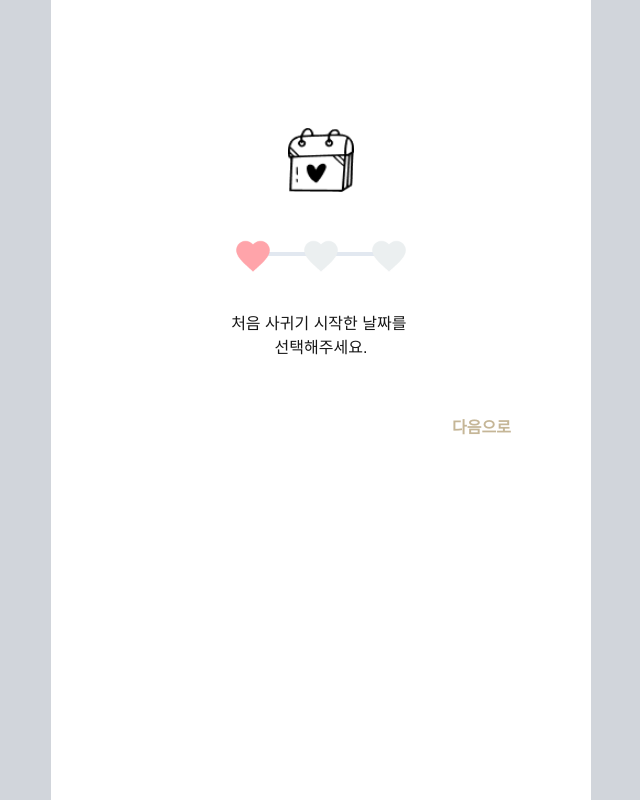
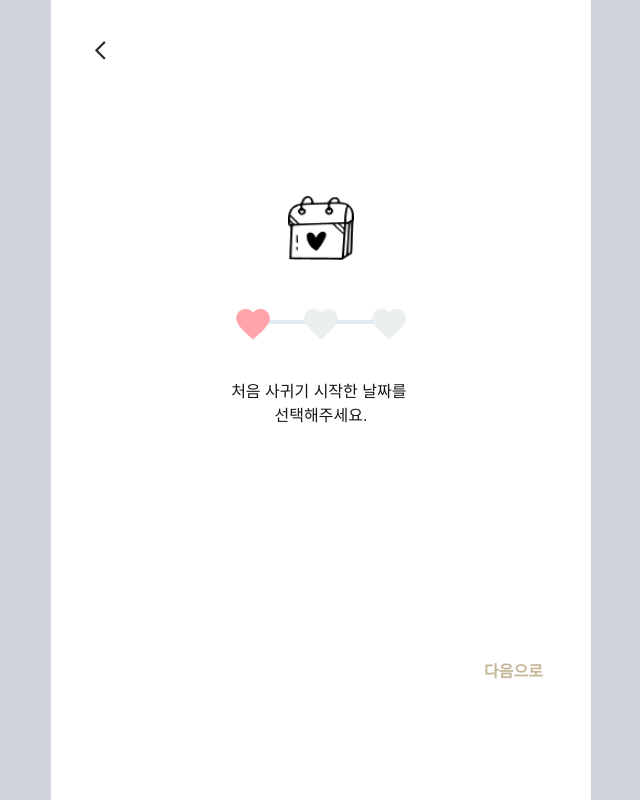
Before and after one commit to chipmunkcol/bit-o, a Next.js app: page /connect/create-couple in a window 1280 px wide. Shown: the whole page, without its empty margins (319-959 px from the left). Built offline with nearby package versions, Linux system fonts and the light colour scheme.

Commit message:
Feat: 이전 버튼 추가가

```diff
--- a/src/features/couple/CoupleConnect.tsx
+++ b/src/features/couple/CoupleConnect.tsx
@@ -3,6 +3,7 @@
 import TextButton from '@/widgets/button/TextButton'
 import ProgressBar from '@/widgets/status/ProgressBar'
 import Image from 'next/image'
+import { useRouter } from 'next/navigation'
 import { useState } from 'react'
 
 type CoupleConnectType = 'create' | 'code'
@@ -34,17 +35,39 @@ const CONNECT_STEP_INSTRUCTION: Record<CoupleConnectStep, string> = {
 }
 
 export default function CoupleConnect({ type }: CoupleConnectProps) {
+  const router = useRouter()
+  const [currentPage, setCurrentPage] = useState<number>(0)
+  const [isForward, setIsForward] = useState<boolean>(true)
+
   const steps = CONNECT_STEP[type]
-  const [currentPage, setCurrentPage] = useState<number>(0)
   const currentStep = steps[currentPage]
 
   const goToNextStep = () => {
     if (currentPage >= steps.length - 1) return
+    setIsForward(true)
     setCurrentPage((prev) => prev + 1)
+  }
+  const goToPrevStep = () => {
+    if (currentPage === 0) {
+      router.back()
+      return
+    }
+    setIsForward(false)
+    setCurrentPage((prev) => prev - 1)
   }
 
   return (
-    <div className="flex flex-col items-center px-16 pt-32 h-full">
+    <div className="flex flex-col p-8 h-full">
+      <Image
+        title="이전으로"
+        alt="left"
+        src="/images/icon/arrow.png"
+        width={36}
+        height={36}
+        className="hover:bg-gray-50 rounded-md cursor-pointer rotate-180 self-start"
+        onClick={() => goToPrevStep()}
+      />
+      <div className="flex flex-col flex-1 items-center pt-32">
         <div className="h-16">
           <Image
             src={CONNECT_STEP_IMAGE[currentStep]}
@@ -55,12 +78,16 @@ export default function CoupleConnect({ type }: CoupleConnectProps) {
           />
         </div>
         <div className="my-10 w-40">
-        <ProgressBar currentStep={currentPage} totalSteps={steps.length} />
+          <ProgressBar currentStep={currentPage} totalSteps={steps.length} isForward={isForward} />
         </div>
-      <p className="text-center whitespace-pre-wrap">{CONNECT_STEP_INSTRUCTION[currentStep]}</p>
+        <p className="h-16 text-center whitespace-pre-wrap">
+          {CONNECT_STEP_INSTRUCTION[currentStep]}
+        </p>
+        <div className="h-40"></div>
         <div className="mt-12 self-end">
           <TextButton title="다음으로" className="text-brown" onClick={() => goToNextStep()} />
         </div>
       </div>
+    </div>
   )
 }
--- a/src/widgets/status/ProgressBar.tsx
+++ b/src/widgets/status/ProgressBar.tsx
@@ -4,31 +4,35 @@ import { memo, useEffect, useState } from 'react'
 interface ProgressBarProps {
   currentStep: number
   totalSteps: number
+  isForward: boolean
 }
 
-const ProgressBar = memo(({ currentStep, totalSteps }: ProgressBarProps) => {
+const ProgressBar = memo(({ currentStep, totalSteps, isForward }: ProgressBarProps) => {
   const [hearts, setHearts] = useState(Array(totalSteps).fill(false))
 
   useEffect(() => {
-    if (currentStep === 0) {
-      setHearts((prev) => prev.map((_, i) => i === currentStep))
-      return
+    let timeout: NodeJS.Timeout | null = null
+
+    const updateHearts = (condition: (i: number) => boolean) => {
+      setHearts((prev) => prev.map((_, i) => condition(i)))
     }
 
-    setHearts((prev) => prev.map((_, i) => i < currentStep))
-    const timeout = setTimeout(() => {
-      setHearts((prev) =>
-        prev.map((_, i) => {
-          if (i === currentStep) return true
-          else return prev[i]
-        }),
-      )
-    }, 100)
+    if (isForward) {
+      if (currentStep === 0) updateHearts((i) => i === currentStep)
+      else {
+        updateHearts((i) => i < currentStep)
+        timeout = setTimeout(() => {
+          updateHearts((i) => i <= currentStep)
+        }, 100)
+      }
+    } else {
+      updateHearts((i) => i <= currentStep)
+    }
 
     return () => {
-      clearTimeout(timeout)
+      if (timeout) clearTimeout(timeout)
     }
-  }, [currentStep])
+  }, [currentStep, isForward])
 
   if (totalSteps === 1) return null
   return (
```
Lines whose indentation alone changed are shown as unchanged.
